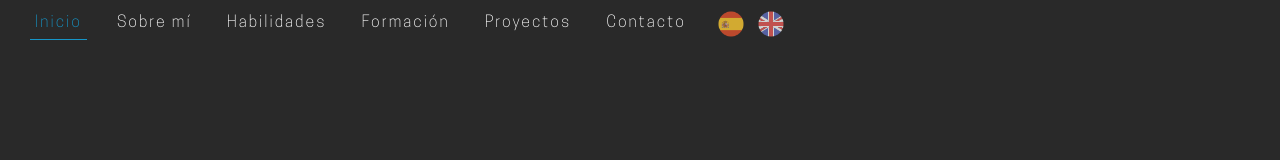
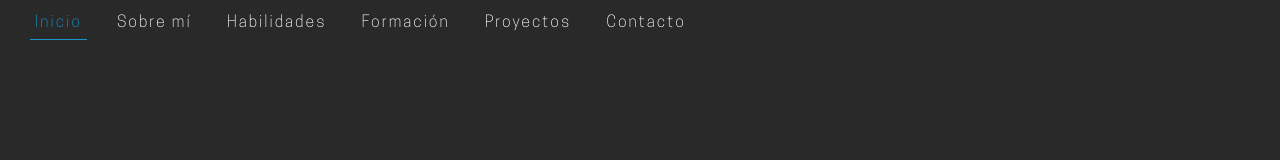
Before and after one commit to laurapin12/portafolio, a plain HTML site: page index.html in a window 1280 px wide. Shown: the top 160 px of the page. Drawn offline with nearby package versions, Linux system fonts and the light colour scheme.

Commit message:
Add files via upload

```diff
--- a/index.html
+++ b/index.html
@@ -48,7 +48,7 @@
 
 
             <!-- Idiomas de la página -->
-            <div id="flags" class="flags">
+           <!-- <div id="flags" class="flags">
                 <div class="flags__item" data-language="es">
                     <img src="./assets/images/icon-spain.png" alt="Español/Spain">
                 </div>
@@ -56,7 +56,7 @@
                     <img src="./assets/images/icon-en.png" alt="Inglés/English">
                 </div>
             </div>
-        </nav>
+        </nav>-->
 
         <div id="button" class="btn not-active">
             <span></span>
```
